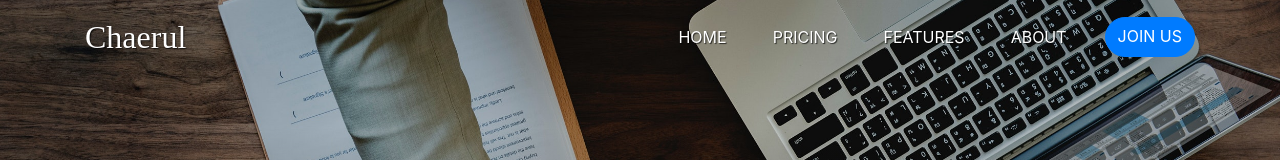
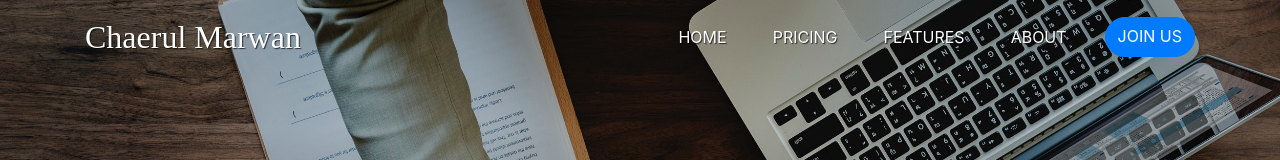
Before and after one commit to chaerulmarwan20/simple-landing-page, a plain HTML site: page index.html in a window 1280 px wide. Shown: the top 160 px of the page. Drawn offline with Linux system fonts and the light colour scheme.

Commit message:
mengubah title pada navbar

```diff
--- a/index.html
+++ b/index.html
@@ -17,7 +17,7 @@
     <!-- Navbar -->
     <nav class="navbar navbar-expand-lg navbar-light">
       <div class="container">
-        <a class="navbar-brand" href="#">Chaerul</a>
+        <a class="navbar-brand" href="#">Chaerul Marwan</a>
         <button
           class="navbar-toggler"
           type="button"
```
